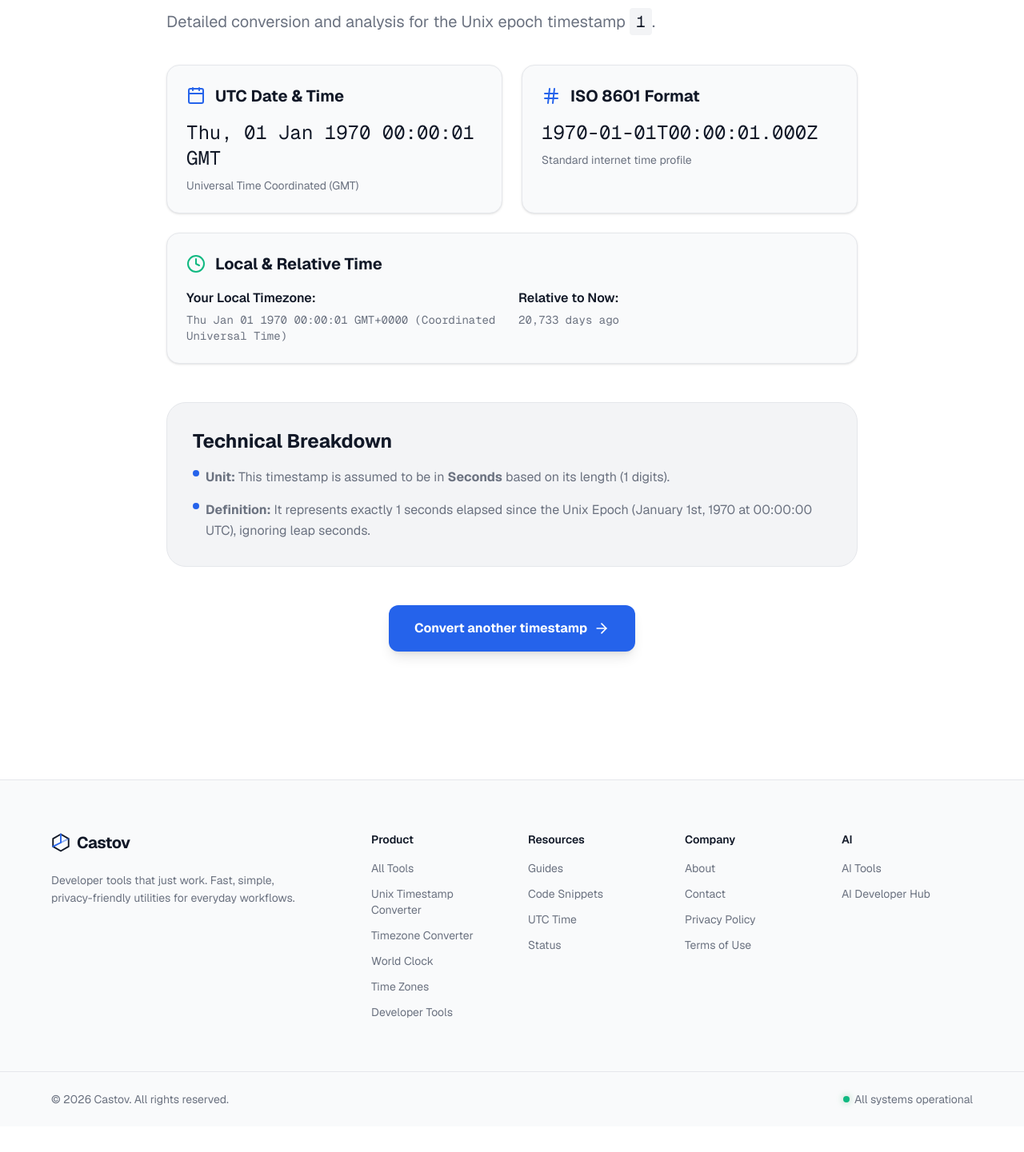
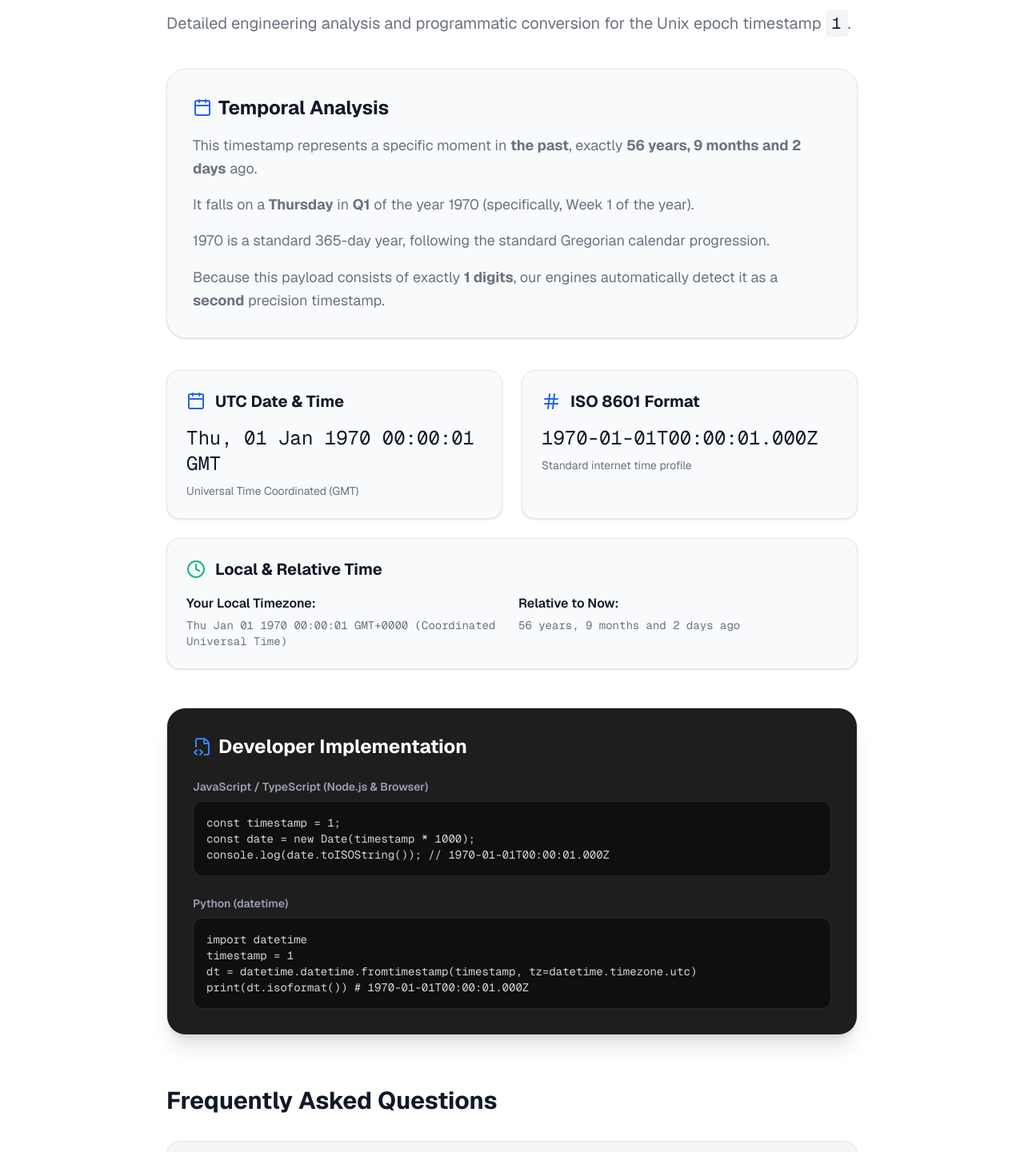
Before and after one commit to benidira/timeforge, a Next.js app: page /unix/1 in a window 1280 px wide. Shown: the part 240-1681 px from the top of the page at 80% size. Before the commit the page ends 1649 px from the top, so only its background shows below. Built offline with nearby package versions, Linux system fonts and the light colour scheme; no server answers.

Commit message:
feat(seo): implement dynamic context engine and programmatic FAQ schema for unix timestamp routes

```diff
--- a/src/app/unix/[timestamp]/page.tsx
+++ b/src/app/unix/[timestamp]/page.tsx
@@ -1,6 +1,6 @@
 import { Metadata } from "next";
 import Link from "next/link";
-import { Clock, ArrowRight, Calendar, Hash } from "lucide-react";
+import { Clock, ArrowRight, Calendar, Hash, FileCode2 } from "lucide-react";
 import { absoluteUrl } from "@/lib/site";
 import { AdSlot } from "@/components/ad-slot";
 
@@ -9,25 +9,57 @@ interface Props {
 }
 
 // Generate dynamic metadata for Google SEO
-export async function generateMetadata({ params }: Props): Promise<Metadata> {
-  const ts = parseInt(params.timestamp, 10);
-  const isMs = params.timestamp.length > 10;
+export async function generateMetadata({ params }: { params: Promise<Props['params']> }): Promise<Metadata> {
+  const resolvedParams = await params;
+  const ts = parseInt(resolvedParams.timestamp, 10);
+  const isMs = resolvedParams.timestamp.length > 10;
   const date = new Date(isMs ? ts : ts * 1000);
 
   const formatted = date.toUTCString();
   const iso = date.toISOString();
 
   return {
-    title: `Unix Timestamp ${params.timestamp} to Date | Castov`,
-    description: `Convert Unix Epoch timestamp ${params.timestamp} to human-readable date. The timestamp ${params.timestamp} translates to ${formatted} (ISO: ${iso}).`,
+    title: `Unix Timestamp ${resolvedParams.timestamp} to Date | Castov`,
+    description: `Convert Unix Epoch timestamp ${resolvedParams.timestamp} to human-readable date. The timestamp ${resolvedParams.timestamp} translates to ${formatted} (ISO: ${iso}).`,
     alternates: {
-      canonical: absoluteUrl(`/unix/${params.timestamp}`),
+      canonical: absoluteUrl(`/unix/${resolvedParams.timestamp}`),
     },
   };
 }
 
-export default function UnixTimestampPseoPage({ params }: Props) {
-  const tsString = params.timestamp;
+// Helper Functions for Dynamic Context Engine
+function isLeapYear(year: number) {
+  return (year % 4 === 0 && year % 100 !== 0) || (year % 400 === 0);
+}
+
+function getExactRelativeDiff(date: Date) {
+  const now = new Date();
+  const diff = Math.abs(now.getTime() - date.getTime());
+
+  const years = Math.floor(diff / (1000 * 60 * 60 * 24 * 365.25));
+  const months = Math.floor((diff % (1000 * 60 * 60 * 24 * 365.25)) / (1000 * 60 * 60 * 24 * 30.44));
+  const days = Math.floor((diff % (1000 * 60 * 60 * 24 * 30.44)) / (1000 * 60 * 60 * 24));
+
+  const parts = [];
+  if (years > 0) parts.push(`${years} year${years > 1 ? 's' : ''}`);
+  if (months > 0) parts.push(`${months} month${months > 1 ? 's' : ''}`);
+  if (days > 0) parts.push(`${days} day${days > 1 ? 's' : ''}`);
+
+  if (parts.length === 0) return "less than a day";
+  return parts.join(", ").replace(/,([^,]*)$/, " and$1");
+}
+
+function getWeekNumber(d: Date) {
+  const date = new Date(Date.UTC(d.getUTCFullYear(), d.getUTCMonth(), d.getUTCDate()));
+  const dayNum = date.getUTCDay() || 7;
+  date.setUTCDate(date.getUTCDate() + 4 - dayNum);
+  const yearStart = new Date(Date.UTC(date.getUTCFullYear(),0,1));
+  return Math.ceil((((date.getTime() - yearStart.getTime()) / 86400000) + 1)/7);
+}
+
+export default async function UnixTimestampPseoPage({ params }: { params: Promise<Props['params']> }) {
+  const resolvedParams = await params;
+  const tsString = resolvedParams.timestamp;
   const ts = parseInt(tsString, 10);
 
   if (isNaN(ts)) {
@@ -46,10 +78,50 @@ export default function UnixTimestampPseoPage({ params }: Props) {
   const utcString = date.toUTCString();
   const isoString = date.toISOString();
   const localString = date.toString();
-  const relativeTime = getRelativeTime(date);
+
+  // Dynamic Context Engine Calculations
+  const isFuture = date.getTime() > Date.now();
+  const diffStr = getExactRelativeDiff(date);
+  const year = date.getUTCFullYear();
+  const isLeap = isLeapYear(year);
+  const quarter = Math.floor(date.getUTCMonth() / 3) + 1;
+  const weekday = new Intl.DateTimeFormat('en-US', { weekday: 'long' }).format(date);
+  const weekNum = getWeekNumber(date);
+
+  // FAQ Generation
+  const faqs = [
+    {
+      q: `What historical or future date does the timestamp ${tsString} represent?`,
+      a: `The Unix epoch timestamp ${tsString} precisely represents ${utcString}, which follows the ISO 8601 standard format of ${isoString}.`
+    },
+    {
+      q: `Is ${tsString} measured in seconds or milliseconds?`,
+      a: `It is measured in ${isMs ? 'milliseconds' : 'seconds'}. We can determine this programmatically because it contains exactly ${tsString.length} digits. In software engineering, standard 10-digit Unix timestamps represent seconds, whereas 13-digit timestamps represent milliseconds since the epoch.`
+    },
+    {
+      q: `How do I parse ${tsString} programmatically in JavaScript or Python?`,
+      a: `In JavaScript, you can parse it using: new Date(${isMs ? tsString : tsString + " * 1000"}). In Python, you would use: datetime.datetime.fromtimestamp(${isMs ? tsString + " / 1000" : tsString}).`
+    }
+  ];
+
+  const faqJsonLd = {
+    "@context": "https://schema.org",
+    "@type": "FAQPage",
+    "mainEntity": faqs.map(f => ({
+      "@type": "Question",
+      "name": f.q,
+      "acceptedAnswer": {
+        "@type": "Answer",
+        "text": f.a
+      }
+    }))
+  };
 
   return (
     <div className="bg-bg min-h-screen text-fg pb-20">
+      {/* Dynamic Schema Injection */}
+      <script type="application/ld+json" dangerouslySetInnerHTML={{ __html: JSON.stringify(faqJsonLd) }} />
+
       <div className="container max-w-4xl mx-auto px-4 pt-16">
 
         {/* Breadcrumb */}
@@ -77,30 +149,52 @@ export default function UnixTimestampPseoPage({ params }: Props) {
         <h1 className="text-4xl md:text-5xl font-extrabold tracking-tight mb-6">
           Timestamp <span className="text-primary">{tsString}</span>
         </h1>
-        <p className="text-xl text-muted mb-10">
-          Detailed conversion and analysis for the Unix epoch timestamp <code className="bg-field px-2 py-1 rounded text-fg">{tsString}</code>.
+        <p className="text-xl text-muted mb-10 leading-relaxed">
+          Detailed engineering analysis and programmatic conversion for the Unix epoch timestamp <code className="bg-field px-2 py-1 rounded text-fg">{tsString}</code>.
         </p>
 
         <AdSlot placement="content-middle" />
 
+        {/* Dynamic Context Engine Prose */}
+        <div className="my-10 bg-card border border-line p-8 rounded-3xl shadow-sm">
+          <h2 className="text-2xl font-bold mb-4 flex items-center gap-2">
+            <Calendar className="text-accent" /> Temporal Analysis
+          </h2>
+          <div className="space-y-4 text-muted text-lg leading-relaxed">
+            <p>
+              This timestamp represents a specific moment in <strong>{isFuture ? 'the future' : 'the past'}</strong>, exactly <strong>{diffStr}</strong> {isFuture ? 'from now' : 'ago'}.
+            </p>
+            <p>
+              It falls on a <strong>{weekday}</strong> in <strong>Q{quarter}</strong> of the year {year} (specifically, Week {weekNum} of the year).
+            </p>
+            <p>
+              {isLeap
+                ? `Interestingly, ${year} is a <strong>Leap Year</strong>, meaning February has 29 days. This astronomical adjustment shifts the day of the week for all subsequent dates in that year to synchronize our calendar with the solar year.`
+                : `${year} is a standard 365-day year, following the standard Gregorian calendar progression.`}
+            </p>
+            <p>
+              Because this payload consists of exactly <strong>{tsString.length} digits</strong>, our engines automatically detect it as a <strong>{isMs ? 'millisecond' : 'second'}</strong> precision timestamp.
+            </p>
+          </div>
+        </div>
+
         {/* Data Cards */}
         <div className="grid md:grid-cols-2 gap-6 mt-10">
-
-          <div className="card p-6 border border-line bg-card shadow-sm rounded-2xl">
+          <div className="card p-6 border border-line bg-card shadow-sm rounded-2xl hover:border-primary/50 transition-colors">
             <div className="flex items-center gap-3 mb-4 text-primary">
               <Calendar size={24} />
               <h2 className="text-xl font-bold text-fg">UTC Date & Time</h2>
             </div>
-            <p className="text-2xl font-mono text-fg break-words mb-2">{utcString}</p>
+            <p className="text-xl sm:text-2xl font-mono text-fg break-words mb-2">{utcString}</p>
             <p className="text-sm text-muted">Universal Time Coordinated (GMT)</p>
           </div>
 
-          <div className="card p-6 border border-line bg-card shadow-sm rounded-2xl">
+          <div className="card p-6 border border-line bg-card shadow-sm rounded-2xl hover:border-accent/50 transition-colors">
             <div className="flex items-center gap-3 mb-4 text-accent">
               <Hash size={24} />
               <h2 className="text-xl font-bold text-fg">ISO 8601 Format</h2>
             </div>
-            <p className="text-2xl font-mono text-fg break-words mb-2">{isoString}</p>
+            <p className="text-xl sm:text-2xl font-mono text-fg break-words mb-2">{isoString}</p>
             <p className="text-sm text-muted">Standard internet time profile</p>
           </div>
 
@@ -116,28 +210,54 @@ export default function UnixTimestampPseoPage({ params }: Props) {
               </div>
               <div>
                 <p className="font-semibold text-fg mb-1">Relative to Now:</p>
-                <p className="font-mono text-muted text-sm">{relativeTime}</p>
+                <p className="font-mono text-muted text-sm">{isFuture ? `In ${diffStr}` : `${diffStr} ago`}</p>
               </div>
             </div>
           </div>
         </div>
 
-        {/* Technical Details */}
-        <div className="mt-12 bg-field p-8 rounded-3xl border border-line">
-          <h3 className="text-2xl font-bold mb-4">Technical Breakdown</h3>
-          <ul className="space-y-4 text-muted">
-            <li className="flex items-start gap-2">
-              <div className="mt-1 w-2 h-2 rounded-full bg-primary shrink-0" />
-              <span><strong>Unit:</strong> This timestamp is assumed to be in <strong>{isMs ? "Milliseconds" : "Seconds"}</strong> based on its length ({tsString.length} digits).</span>
-            </li>
-            <li className="flex items-start gap-2">
-              <div className="mt-1 w-2 h-2 rounded-full bg-primary shrink-0" />
-              <span><strong>Definition:</strong> It represents exactly {tsString} {isMs ? "milliseconds" : "seconds"} elapsed since the Unix Epoch (January 1st, 1970 at 00:00:00 UTC), ignoring leap seconds.</span>
-            </li>
-          </ul>
+        {/* Code Snippets */}
+        <div className="mt-12 bg-[#1e1e1e] border border-line p-8 rounded-3xl overflow-hidden shadow-xl">
+          <h2 className="text-2xl font-bold mb-6 text-white flex items-center gap-2">
+            <FileCode2 className="text-[#3b82f6]" /> Developer Implementation
+          </h2>
+
+          <div className="space-y-6">
+            <div>
+              <p className="text-gray-400 mb-2 text-sm font-semibold">JavaScript / TypeScript (Node.js & Browser)</p>
+              <pre className="bg-black/50 p-4 rounded-xl overflow-x-auto text-sm text-gray-300 font-mono border border-white/10">
+                <code>{`const timestamp = ${tsString};
+const date = new Date(${isMs ? 'timestamp' : 'timestamp * 1000'});
+console.log(date.toISOString()); // ${isoString}`}</code>
+              </pre>
+            </div>
+
+            <div>
+              <p className="text-gray-400 mb-2 text-sm font-semibold">Python (datetime)</p>
+              <pre className="bg-black/50 p-4 rounded-xl overflow-x-auto text-sm text-gray-300 font-mono border border-white/10">
+                <code>{`import datetime
+timestamp = ${tsString}
+dt = datetime.datetime.fromtimestamp(${isMs ? 'timestamp / 1000.0' : 'timestamp'}, tz=datetime.timezone.utc)
+print(dt.isoformat()) # ${isoString}`}</code>
+              </pre>
+            </div>
+          </div>
         </div>
 
-        <div className="mt-12 text-center">
+        {/* Dynamic FAQ Section */}
+        <div className="mt-16 mb-12">
+          <h2 className="text-3xl font-bold mb-8">Frequently Asked Questions</h2>
+          <div className="space-y-6">
+            {faqs.map((faq, index) => (
+              <div key={index} className="bg-field border border-line p-6 rounded-2xl">
+                <h3 className="text-lg font-bold mb-2 text-fg">{faq.q}</h3>
+                <p className="text-muted leading-relaxed">{faq.a}</p>
+              </div>
+            ))}
+          </div>
+        </div>
+
+        <div className="mt-12 text-center pb-12">
           <Link href="/unix-timestamp-converter" className="inline-flex items-center justify-center gap-2 bg-accent text-white px-8 py-4 rounded-xl font-bold hover:bg-accent-hover transition-colors shadow-lg">
             Convert another timestamp <ArrowRight size={20} />
           </Link>
@@ -146,16 +266,3 @@ export default function UnixTimestampPseoPage({ params }: Props) {
     </div>
   );
 }
-
-// Helper to get relative time string
-function getRelativeTime(date: Date): string {
-  const rtf = new Intl.RelativeTimeFormat('en', { numeric: 'auto' });
-  const diffMs = date.getTime() - Date.now();
-  const diffDays = Math.round(diffMs / (1000 * 60 * 60 * 24));
-  const diffHours = Math.round(diffMs / (1000 * 60 * 60));
-  const diffMinutes = Math.round(diffMs / (1000 * 60));
-
-  if (Math.abs(diffDays) > 0) return rtf.format(diffDays, 'day');
-  if (Math.abs(diffHours) > 0) return rtf.format(diffHours, 'hour');
-  return rtf.format(diffMinutes, 'minute');
-}
```
